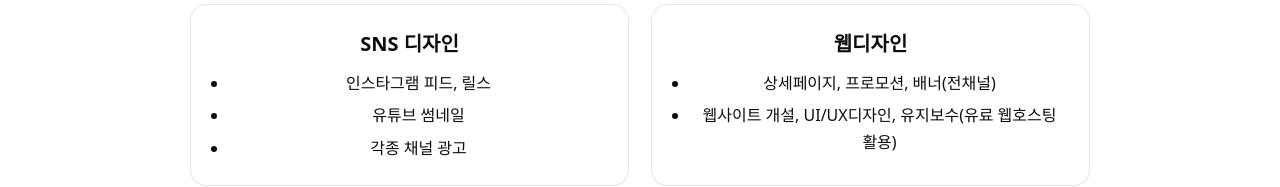
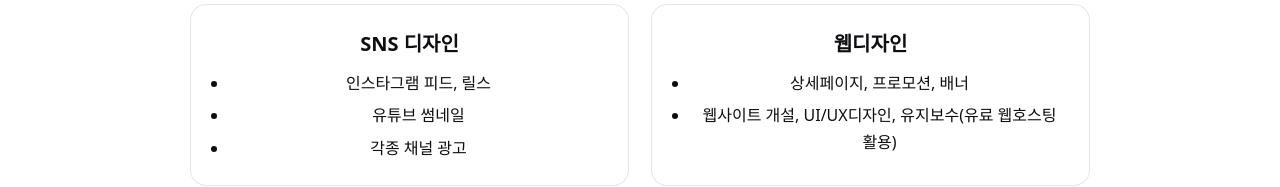
Before and after one commit to jooooonyoung/revery_v1, a website built with Vite: page index.html in a window 1280 px wide. Shown: the part 2531-2718 px from the top of the page. Built offline with nearby package versions, Linux system fonts and the light colour scheme; files whose address does not match are found by name; a web font is replaced by a local one.

Commit message:
Update index.html

```diff
--- a/index.html
+++ b/index.html
@@ -67,7 +67,7 @@
         <div class="right-block">
           <div class="services">
             <article class="svc"><h3>SNS 디자인</h3><ul><li>인스타그램 피드, 릴스</li><li>유튜브 썸네일</li><li>각종 채널 광고</li></ul></article>
-            <article class="svc"><h3>웹디자인</h3><ul><li>상세페이지, 프로모션, 배너(전채널)</li><li>웹사이트 개설, UI/UX디자인, 유지보수(유료 웹호스팅 활용)</li></ul></article>
+            <article class="svc"><h3>웹디자인</h3><ul><li>상세페이지, 프로모션, 배너</li><li>웹사이트 개설, UI/UX디자인, 유지보수(유료 웹호스팅 활용)</li></ul></article>
             <article class="svc"><h3>영상 디자인</h3><ul><li>모션그래픽, 일러스트레이터, 로고 애니메이션</li><li>유튜브 영상 편집</li><li>유료 폰트, 이미지, BGM 소스 보유</li></ul></article>
             <article class="svc"><h3>패키지 디자인</h3><ul><li>제품 단상자, 제품 용기, 리플렛, 브로셔, 명함 등</li><li>목업이미지, 연출컷 AI 합성</li></ul></article>
           </div>
```
